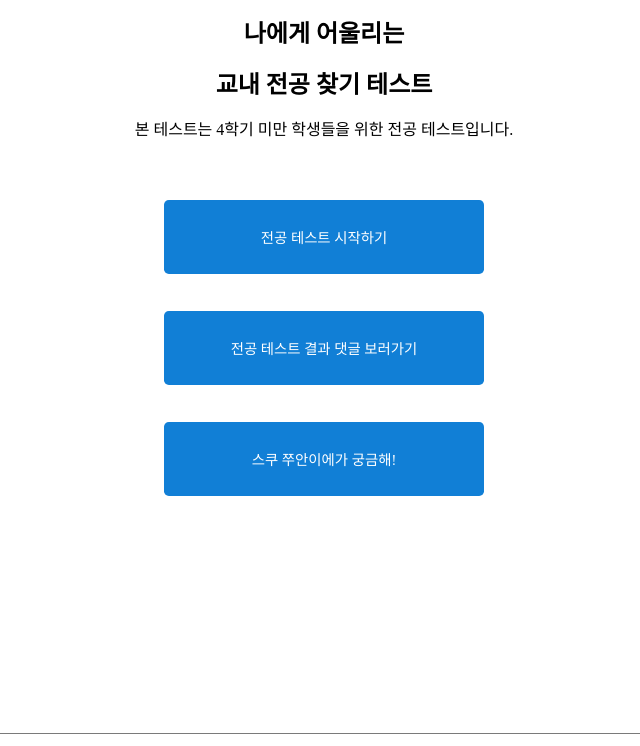
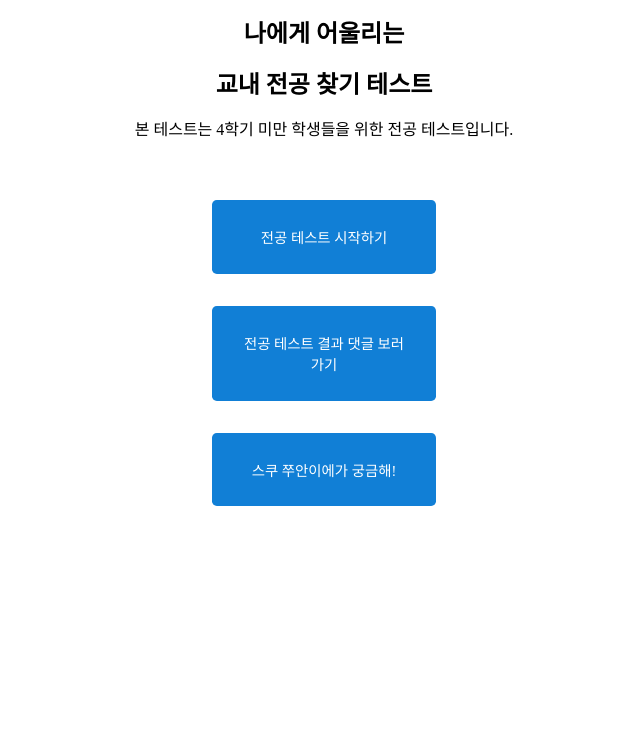
Before and after one commit to Lee2Eunji/All, a Django app: page / in a window 1280 px wide. Shown: the part 418-1164 px from the top of the page, without its empty margins (316-956 px from the left). Run offline with Django 4.2, Linux system fonts and the light colour scheme; some web fonts are replaced.

Commit message:
Insurance

```diff
--- a/backapp/static/css/main.css
+++ b/backapp/static/css/main.css
@@ -12,6 +12,20 @@ body {
 }
 .Logo {
     margin-bottom: 1em;
+}
+/*버튼 제외 범위*/
+.MobileContainer {
+    margin-top: 7rem;
+    display: flex;
+    flex-direction: column;
+    align-items: center;
+}
+/*버튼 범위*/
+.Container {
+    display: flex;
+    flex-direction: column;
+    align-items: center;
+    margin-bottom: 3rem;
 }
 /*테스트 설명 범위*/
 .Text {
@@ -38,7 +52,7 @@ body {
 /*버튼*/
 .MobileBtn {
     font-family: 'MaplestoryOTFLight';
-    width: 40vh;
+    width: 28vh;
     border: none;
     border-radius: 0.3rem;
     padding: 1.65rem;
@@ -46,24 +60,10 @@ body {
     color: white;
     font-weight: 200;
     font-size: 0.9em;
-    margin-bottom: 1.2rem;
+    margin-bottom: 2rem;
 }
 .MobileBtn:hover {
     opacity: 0.85;
-}
-/*버튼 제외 범위*/
-.MobileContainer {
-    margin-top: 7rem;
-    display: flex;
-    flex-direction: column;
-    align-items: center;
-}
-/*버튼 범위*/
-.Container {
-    display: flex;
-    flex-direction: column;
-    align-items: center;
-    margin-bottom: 3rem;
 }
 /*footer*/
 footer{
--- a/backapp/templates/main.html
+++ b/backapp/templates/main.html
@@ -22,11 +22,9 @@
     <a href="{% url 'select' %}">
       <button class="MobileBtn">전공 테스트 시작하기</button>
     </a>
-    <br>
     <a href="{% static 'start.html' %}">
       <button class="MobileBtn">전공 테스트 결과 댓글 보러가기</button>
     </a>
-    <br>
     <a href="{% static 'introduce.html' %}">
       <button class="MobileBtn">스쿠 쭈안이에가 궁금해!</button>
     </a>
```
